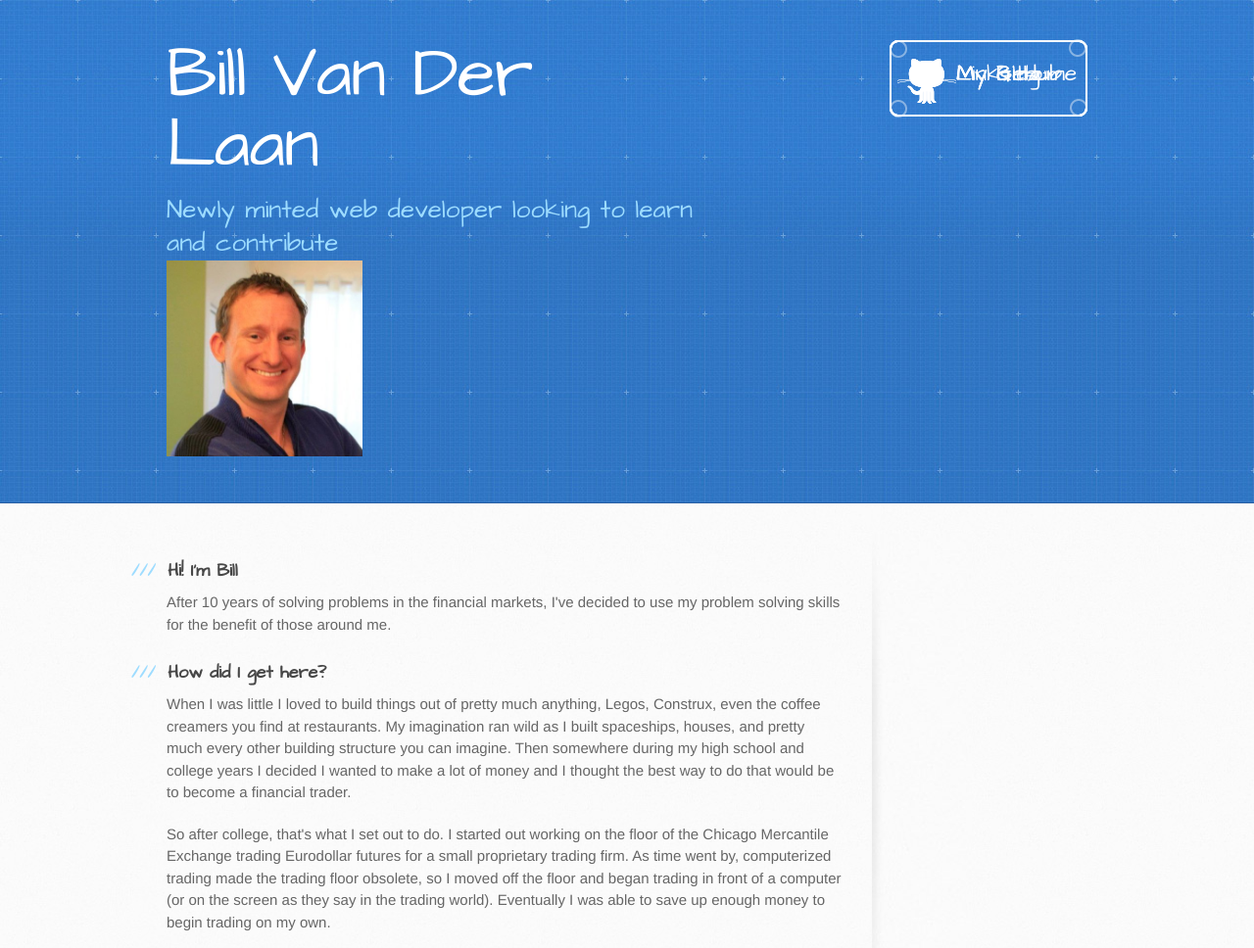
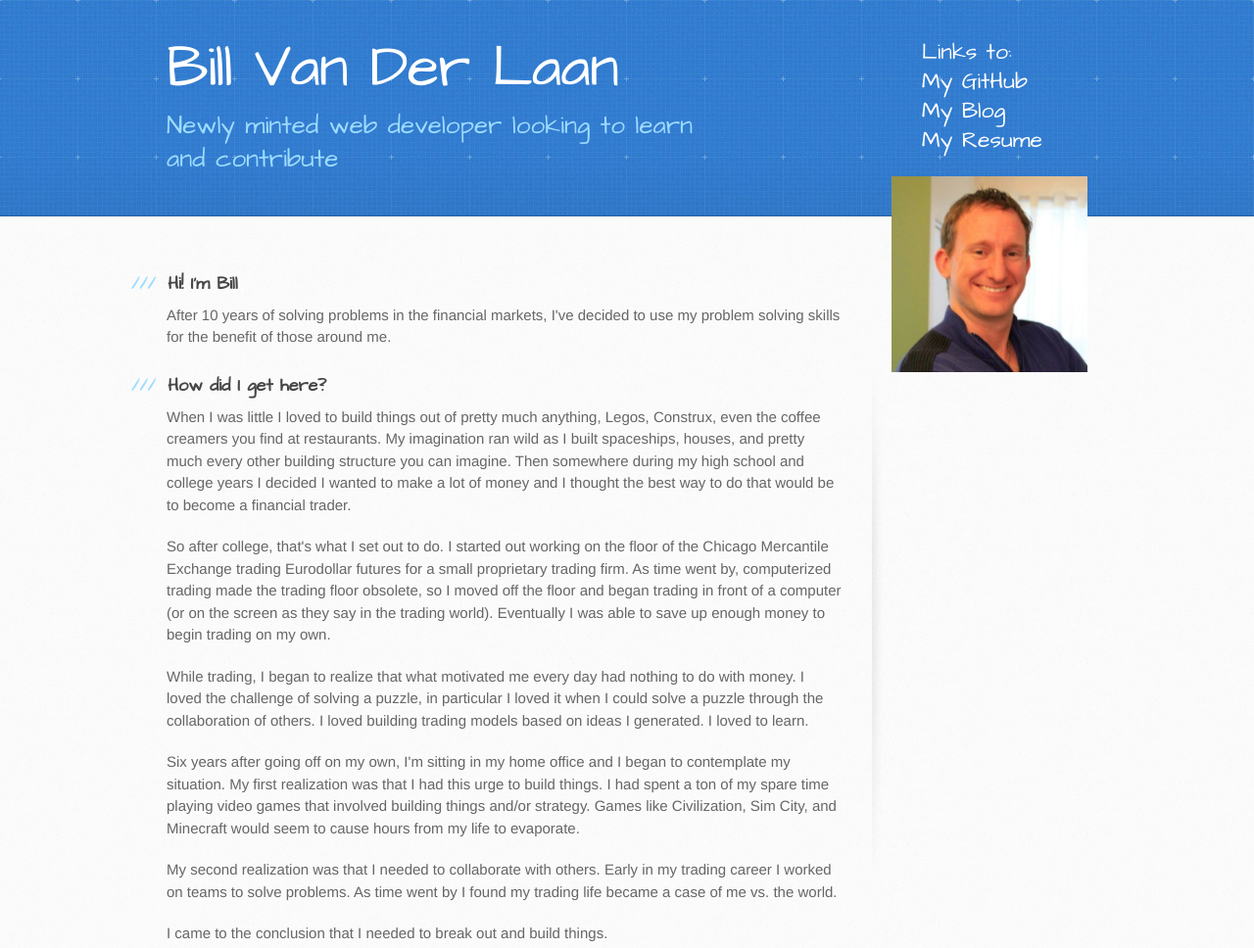
Before and after one commit to Vanderln/vanderln.github.io, a plain HTML site: page index.html in a window 1280 px wide. Shown: the top 968 px of the page at 98% size. Drawn offline with Linux system fonts and the light colour scheme.

Commit message:
updated stylesheets

```diff
--- a/stylesheets/stylesheet.css
+++ b/stylesheets/stylesheet.css
@@ -73,7 +73,7 @@ header {
 
 header h1 {
   letter-spacing: -1px;
-  font-size: 72px;
+  font-size: 60px;
   color: #fff;
   line-height: 1;
   margin-bottom: 0.2em;
@@ -129,33 +129,20 @@ aside#sidebar p.repo-owner a {
 }
 
 a.button {
-  width: 134px;
-  height: 58px;
+  width: 150px;
+  height: 30px;
   line-height: 1.2;
   font-size: 23px;
   color: #fff;
-  padding-left: 68px;
-  padding-top: 22px;
+  display: block;
   font-family: 'Architects Daughter', 'Helvetica Neue', Helvetica, Arial, serif;
 }
-a.button small {
-  display: block;
-  font-size: 11px;
+.nav-links {
+  position: absolute;
+  top: 0%;
+  left: 82%;
 }
-header a.button {
-  position: absolute;
-  right: 0;
-  top: 0;
-  background: transparent url(../images/github-button.png) 0 0 no-repeat;
-}
-aside a.button {
-  width: 138px;
-  padding-left: 64px;
-  display: block;
-  background: transparent url(../images/download-button.png) 0 0 no-repeat;
-  margin-bottom: 20px;
-  font-size: 21px;
-}
+
 
 code, pre {
   font-family: Monaco, "Bitstream Vera Sans Mono", "Lucida Console", Terminal, monospace;
@@ -365,6 +352,13 @@ footer a:hover {
   height: 0;
 }
 
+.inner img{
+  /*position: relative;*/
+  /*top: 100px;*/
+  /*left: 50px;*/
+  float: right;
+}
+
 .clearfix {display: inline-block;}
 * html .clearfix {height: 1%;}
 .clearfix {display: block;}
```
Also changed, not shown: stylesheets/print.css (line endings or trailing spaces). Lines whose indentation alone changed are shown as unchanged.
